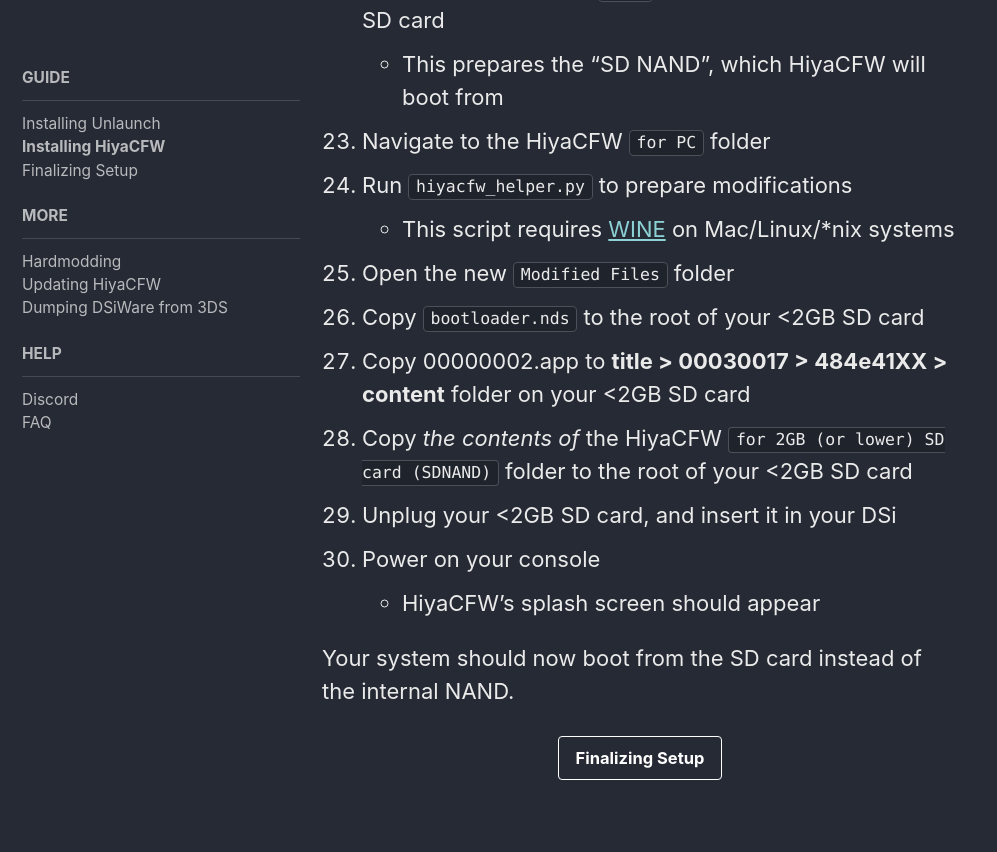
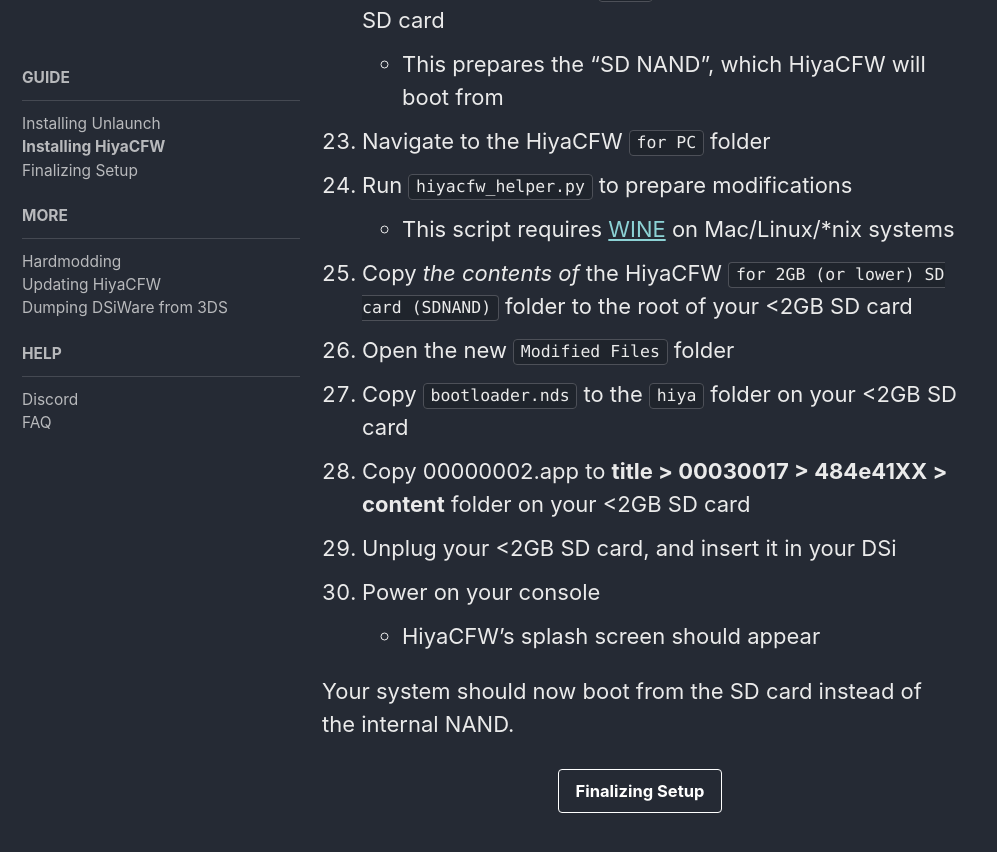
Before and after one commit to emiyl/dsi.cfw.guide-archive, a Jekyll site: the page built from guide/installing-hiyacfw.md, in a window 1280 px wide and 900 px high, scrolled down 4827 px. Shown: the top 852 px of the window, without its empty margins (0-997 px from the left). Built offline with Jekyll 4.4.1, drawn with Linux system fonts in a browser that asks for light colours; nearby versions of some CDN libraries.

Commit message:
reflect new path for bootloader.nds in hiyacfw 1.3.2

```diff
--- a/guide/installing-hiyacfw.md
+++ b/guide/installing-hiyacfw.md
@@ -89,10 +89,10 @@
 23. Navigate to the HiyaCFW `for PC` folder
 24. Run `hiyacfw_helper.py` to prepare modifications
   - This script requires [WINE](https://www.winehq.org/){:target="_blank"} on Mac/Linux/*nix systems
-25. Open the new `Modified Files` folder
-26. Copy `bootloader.nds` to the root of your <2GB SD card
-27. Copy 00000002.app to **title > 00030017 > 484e41XX > content** folder on your <2GB SD card
-28. Copy *the contents of* the HiyaCFW `for 2GB (or lower) SD card (SDNAND)` folder to the root of your <2GB SD card
+25. Copy *the contents of* the HiyaCFW `for 2GB (or lower) SD card (SDNAND)` folder to the root of your <2GB SD card
+26. Open the new `Modified Files` folder
+27. Copy `bootloader.nds` to the `hiya` folder on your <2GB SD card
+28. Copy 00000002.app to **title > 00030017 > 484e41XX > content** folder on your <2GB SD card
 29. Unplug your <2GB SD card, and insert it in your DSi
 30. Power on your console
   - HiyaCFW's splash screen should appear
```
Also changed, not shown: 1 other file.
